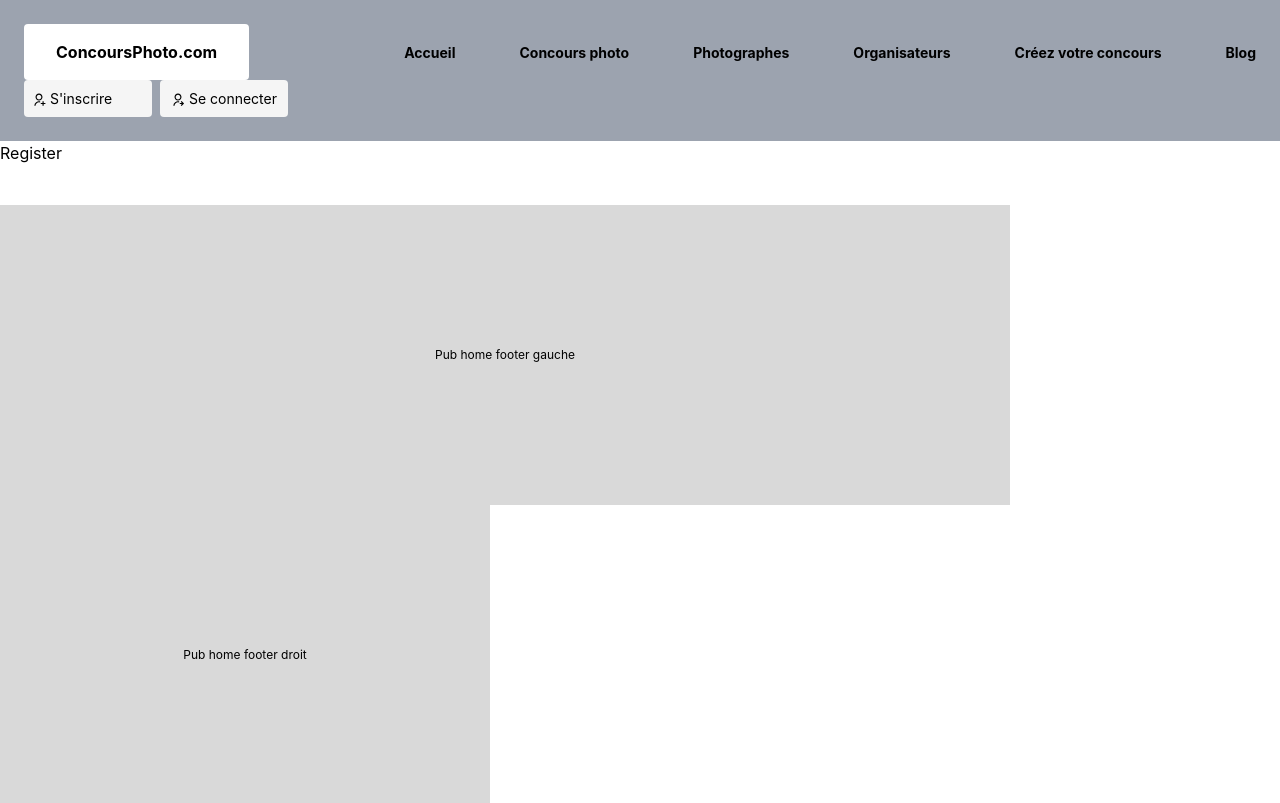
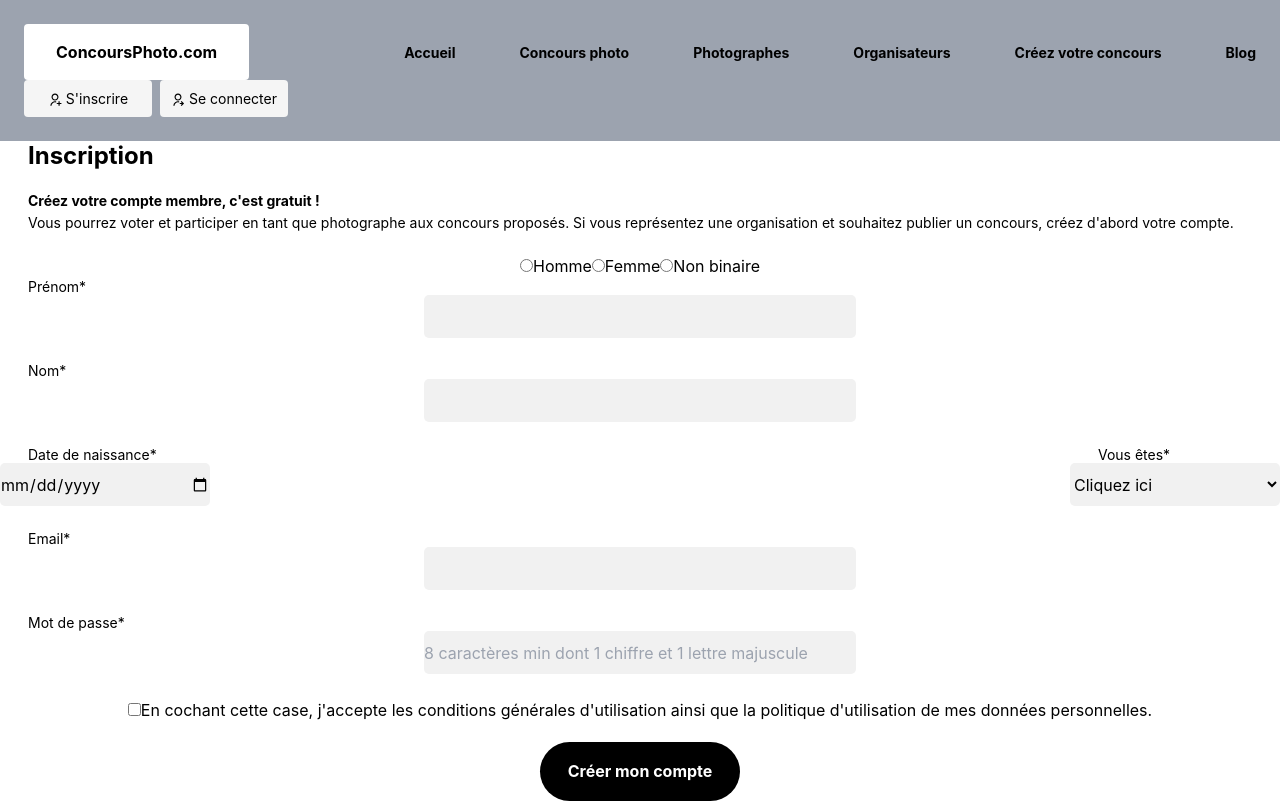
Before and after one commit to ArthurSerenne/ConcoursPhoto-Front, a React (Create React App) app: page /register in a window 1280 px wide. Shown: the top 803 px of the page. Built offline with nearby package versions, Linux system fonts and the light colour scheme.

Commit message:
ADD : Register
ADD : Register

```diff
--- a/src/components/LoginForm.jsx
+++ b/src/components/LoginForm.jsx
@@ -3,7 +3,6 @@ import { useNavigate } from 'react-router-dom';
 import { Formik, Form, Field, ErrorMessage } from 'formik';
 import * as Yup from 'yup';
 import axios from 'axios';
-import axiosInstance from './AxiosInstance';
 import { useAuth } from './AuthContext';
 
 const LoginSchema = Yup.object().shape({
@@ -11,7 +10,7 @@ const LoginSchema = Yup.object().shape({
     .email('Adresse e-mail invalide')
     .required("L'adresse e-mail est requise"),
   password: Yup.string()
-    .min(3, 'Le mot de passe doit comporter au moins 3 caractères')
+    .min(8, 'Le mot de passe doit comporter au moins 8 caractères')
     .required('Le mot de passe est requis'),
 });
 
@@ -20,7 +19,7 @@ const LoginForm = ({ closeModal }) => {
   const navigate = useNavigate();
   const handleSubmit = async (values, { setSubmitting, setErrors }) => {
     try {
-      const response = await axiosInstance.post(
+      const response = await axios.post(
         process.env.REACT_APP_API_URL + '/login_check',
         {
           username: values.email,
@@ -52,19 +51,19 @@ const LoginForm = ({ closeModal }) => {
     >
       {({ isSubmitting }) => (
         <Form>
-          <ErrorMessage name="form" component="p" />
+          <ErrorMessage name="form" />
           <div>
             <label className='not-italic font-normal text-sm leading-[17px] flex items-center text-black ml-7' htmlFor="email">Email ou pseudo*</label>
             <Field className='bg-[#f1f1f1] rounded-[5px] w-[432px] h-[43px]' type="email" name="email" />
             <br />
-            <ErrorMessage name="email" component="span" />
+            <ErrorMessage name="email" />
           </div>
           <br />
           <div>
             <label className='not-italic font-normal text-sm leading-[17px] flex items-center text-black ml-7' htmlFor="password">Mot de passe*</label>
             <Field className='bg-[#f1f1f1] rounded-[5px] w-[432px] h-[43px]' type="password" name="password" />
             <br />
-            <ErrorMessage name="password" component="span" />
+            <ErrorMessage name="password" />
           </div>
           <button className='bg-[#000000] rounded-[44px] mt-5 not-italic font-bold w-[200px] h-[59px] text-base leading-[19px] text-white' type="submit" disabled={isSubmitting}>
             Se connecter
--- a/src/components/Navbar.jsx
+++ b/src/components/Navbar.jsx
@@ -9,6 +9,7 @@ import {
 import { useAuth } from './AuthContext';
 import Modal from 'react-modal';
 import Login from '../pages/Login';
+import Register from '../pages/Register';
 
 const customStyles = {
   content: {
@@ -30,6 +31,7 @@ Modal.setAppElement('#root');
 const Navbar = () => {
   const [isMenuOpen, setIsMenuOpen] = useState(false);
   const [isLoginModalOpen, setIsLoginModalOpen] = useState(false);
+  const [isRegisterModalOpen, setIsRegisterModalOpen] = useState(false);
 
   const toggleMenu = () => {
     setIsMenuOpen(!isMenuOpen);
@@ -41,6 +43,14 @@ const Navbar = () => {
 
   const closeLoginModal = () => {
     setIsLoginModalOpen(false);
+  };
+
+  const openRegisterModal = () => {
+    setIsRegisterModalOpen(true);
+  };
+
+  const closeRegisterModal = () => {
+    setIsRegisterModalOpen(false);
   };
 
   const { isAuthenticated, logout } = useAuth();
@@ -58,12 +68,12 @@ const Navbar = () => {
           <div className="flex gap-2 md:order-2">
             {!isAuthenticated && (
               <>
-                <Link
-                  to="/register"
+                <button
+                  onClick={openRegisterModal}
                   className="w-32 justify-between rounded bg-neutral-100 px-2 py-2.5 text-sm"
                 >
                   <RiUserAddLine /> <span>S'inscrire</span>
-                </Link>
+                </button>
                 <button
                   onClick={openLoginModal}
                   className="w-32 justify-between rounded bg-neutral-100 px-2 py-2.5 text-sm"
@@ -154,6 +164,14 @@ const Navbar = () => {
       >
         <Login closeModal={closeLoginModal} />
       </Modal>
+      <Modal
+        isOpen={isRegisterModalOpen}
+        onRequestClose={closeRegisterModal}
+        style={customStyles}
+        contentLabel="Register Modal"
+      >
+        <Register closeModal={closeRegisterModal} />
+      </Modal>
     </>
   );
 };
--- /dev/null
+++ b/src/components/RegisterForm.jsx
@@ -0,0 +1,137 @@
+import React from 'react';
+import { useNavigate } from 'react-router-dom';
+import { Formik, Form, Field, ErrorMessage } from 'formik';
+import * as Yup from 'yup';
+import axios from 'axios';
+import { useAuth } from './AuthContext';
+
+const RegisterSchema = Yup.object().shape({
+  gender: Yup.string().required('Le genre est requis'),
+  firstname: Yup.string().required('Le prénom est requis'),
+  lastname: Yup.string().required('Le nom est requis'),
+  birthdate: Yup.date().required('La date de naissance est requise'),
+  situation: Yup.string().required('La situation est requise'),
+  email: Yup.string()
+    .email('Adresse e-mail invalide')
+    .required("L'adresse e-mail est requise"),
+  password: Yup.string()
+    .min(8, 'Le mot de passe doit comporter au moins 8 caractères')
+    .matches(/[A-Z]/, 'Le mot de passe doit contenir au moins une majuscule')
+    .matches(/\d/, 'Le mot de passe doit contenir au moins un chiffre')
+    .required('Le mot de passe est requis'),
+  acceptTerms: Yup.boolean()
+    .required('Les conditions générales d\'utilisation doivent être acceptées')
+    .oneOf([true], 'Les conditions générales d\'utilisation doivent être acceptées'),
+});
+
+const RegisterForm = ({ closeModal }) => {
+  const { login } = useAuth();
+  const navigate = useNavigate();
+  const handleSubmit = async (values, { setSubmitting }) => {
+    try {
+      const response = await axios.post(process.env.REACT_APP_API_URL + '/register', values);
+      console.log(response);
+
+      const loginResponse = await axios.post(process.env.REACT_APP_API_URL + '/login_check', {
+        username: values.email,
+        password: values.password,
+      });
+
+      const token = loginResponse.data.token;
+      localStorage.setItem('jwt', token);
+      login();
+      closeModal();
+      navigate('/');
+    } catch (error) {
+      console.log(error);
+    } finally {
+      setSubmitting(false);
+    }
+};
+
+  return (
+    <Formik
+      initialValues={{
+        gender: '',
+        firstname: '',
+        lastname: '',
+        birthdate: '',
+        situation: '',
+        email: '',
+        password: '',
+        acceptTerms: false,
+      }}
+      validationSchema={RegisterSchema}
+      onSubmit={handleSubmit}
+    >
+      {({ isSubmitting  }) => (
+        <Form>
+          <div>
+            <Field type="radio" name="gender" value="homme" required />
+            <label>Homme</label>
+            <Field type="radio" name="gender" value="femme" required />
+            <label>Femme</label>
+            <Field type="radio" name="gender" value="non-binaire" required />
+            <label>Non binaire</label>
+          </div>
+          <div>
+            <label className='not-italic font-normal text-sm leading-[17px] flex items-center text-black ml-7'>Prénom*</label>
+            <Field className='bg-[#f1f1f1] rounded-[5px] w-[432px] h-[43px]' type="text" name="firstname" required />
+            <br />
+            <ErrorMessage name="firstname" />
+          </div>
+          <br />
+          <div>
+            <label className='not-italic font-normal text-sm leading-[17px] flex items-center text-black ml-7'>Nom*</label>
+            <Field className='bg-[#f1f1f1] rounded-[5px] w-[432px] h-[43px]' type="text" name="lastname" required />
+            <br />
+            <ErrorMessage name="lastname" />
+          </div>
+          <br />
+          <div className='flex justify-between'>
+          <div>
+            <label className='not-italic font-normal text-sm leading-[17px] flex items-center text-black ml-7'>Date de naissance*</label>
+              <Field className='bg-[#f1f1f1] rounded-[5px] w-[210px] h-[43px]' type="date" name="birthdate" required />
+              <br />
+            <ErrorMessage name="birthdate" />
+          </div>
+          <div>
+            <label className='not-italic font-normal text-sm leading-[17px] flex items-center text-black ml-7'>Vous êtes*</label>
+            <Field className='bg-[#f1f1f1] rounded-[5px] w-[210px] h-[43px]' as="select" name="situation" required>
+              <option value="">Cliquez ici</option>
+              <option value="photographe">Photographe</option>
+              <option value="organisateur">Organisateur</option>
+              </Field>
+              <br />
+            <ErrorMessage name="situation" />
+            </div>
+          </div>
+          <br />
+          <div>
+            <label className='not-italic font-normal text-sm leading-[17px] flex items-center text-black ml-7'>Email*</label>
+            <Field className='bg-[#f1f1f1] rounded-[5px] w-[432px] h-[43px]' type="email" name="email" required />
+            <br />
+            <ErrorMessage name="email" />
+          </div>
+          <br />
+          <div>
+            <label className='not-italic font-normal text-sm leading-[17px] flex items-center text-black ml-7'>Mot de passe*</label>
+            <Field className='bg-[#f1f1f1] rounded-[5px] w-[432px] h-[43px]' type="password" name="password" placeholder="8 caractères min dont 1 chiffre et 1 lettre majuscule" required />
+            <br />
+            <ErrorMessage name="password" />
+          </div>
+          <br />
+          <div>
+            <Field type="checkbox" name="acceptTerms" required />
+            <label>En cochant cette case, j'accepte les conditions générales d'utilisation ainsi que la politique d'utilisation de mes données personnelles.</label>
+            <br />
+            <ErrorMessage name="acceptTerms" />
+          </div>
+          <button className='bg-[#000000] rounded-[44px] mt-5 not-italic font-bold w-[200px] h-[59px] text-base leading-[19px] text-white' type="submit" disabled={isSubmitting}>Créer mon compte</button>
+        </Form>
+      )}
+    </Formik>
+  );
+};
+
+export default RegisterForm;
--- a/src/pages/Register.jsx
+++ b/src/pages/Register.jsx
@@ -1,9 +1,16 @@
 import React from 'react';
+import RegisterForm from '../components/RegisterForm';
 
-const Register = () => {
+const Register = ({ closeModal }) => {
   return (
-    <div>
-      <h1>Register</h1>
+    <div className='text-center'>
+      <div className='mb-5'>
+        <h1 className='not-italic font-bold text-text-2xl leading-[29px] flex items-center text-black mb-5 ml-7'>Inscription</h1>
+        <p className='not-italic font-bold text-sm leading-[22px] flex items-center text-black ml-7'>Créez votre compte membre, c'est gratuit !</p>
+        <p className='not-italic font-normal text-sm leading-[22px] flex items-center text-black ml-7'>Vous pourrez voter et participer en tant que photographe aux concours proposés. Si vous représentez une organisation et souhaitez publier un concours, créez d'abord votre compte.</p>
+      </div>
+      <RegisterForm closeModal={closeModal} />
+      <p className='not-italic font-normal text-sm mt-5 leading-[17px] text-black'>Vous avez déjà un compte ? Connectez-vous</p>
     </div>
   );
 };
```
